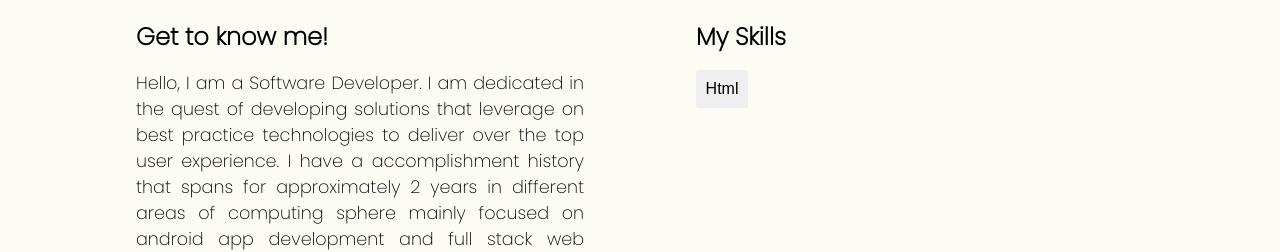
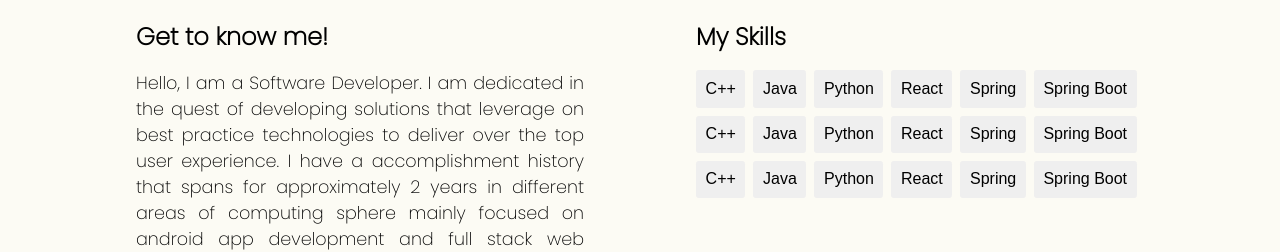
Before and after one commit to Ashishsingh619/ReactPortfolio, a React (Create React App) app: page / in a window 1280 px wide. Shown: the part 939-1191 px from the top of the page. Built offline with nearby package versions, Linux system fonts and the light colour scheme.

Commit message:
Added skills

```diff
--- a/src/Components/About.jsx
+++ b/src/Components/About.jsx
@@ -1,7 +1,14 @@
 import React from "react";
 import "../CssFiles/About.css"
+import skills from "../Json Data/Skills"
 
 function About(){
+
+    function handleSkills(items){
+        return (
+            <button className="aboutMeSkillItem">{items}</button>
+        );
+    }
 
     return (<>
     <section id="about">
@@ -17,7 +24,8 @@ function About(){
                 <div className="aboutMeSkills">
                     <p className="aboutMeSkillsHeading">My Skills</p>
                     <div className="aboutMeSkillsItems">
-                        <button className="aboutMeSkillItem">Html</button>
+                        {skills.map(handleSkills)}
+
                     </div>
                 </div>
             </div>
--- a/src/CssFiles/About.css
+++ b/src/CssFiles/About.css
@@ -51,7 +51,7 @@
 .aboutDescriptionHeading,.aboutMeSkillsHeading{
     padding-top: 1rem;
     padding-bottom: 1rem;
-    font-weight: bold;
+    font-weight: 600;
     font-size: 1.5rem;
 }
 
@@ -60,5 +60,11 @@
     border: none;
     font-size: 1rem;
     border-radius: 0.2rem;
-    font-weight: normal;
+    font-weight: 100;
 }
+
+.aboutMeSkillsItems{
+    display: flex;
+    flex-wrap: wrap;
+    gap:0.5rem;
+}
--- /dev/null
+++ b/src/Json Data/Skills.js
@@ -0,0 +1,23 @@
+
+var skills=[
+    "C++",
+    "Java",
+    "Python",
+    "React",
+    "Spring",
+    "Spring Boot",
+    "C++",
+    "Java",
+    "Python",
+    "React",
+    "Spring",
+    "Spring Boot",
+    "C++",
+    "Java",
+    "Python",
+    "React",
+    "Spring",
+    "Spring Boot"
+];
+
+export default skills;
```
